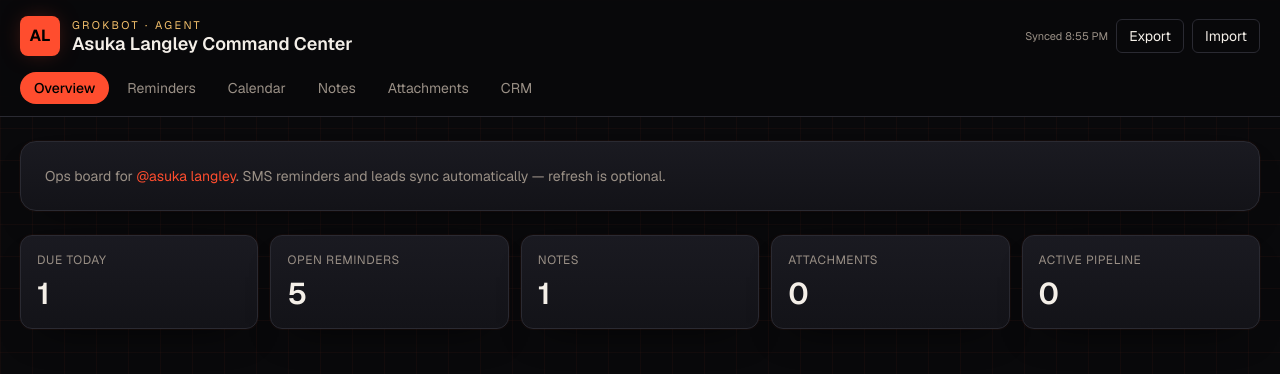
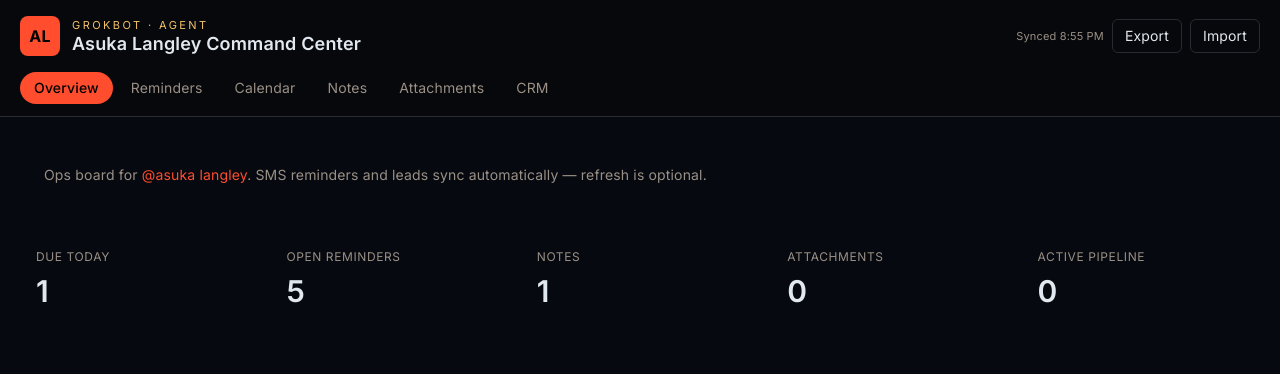
Before and after one commit to xdigitalhorizonx/asuka-dashboard, a Next.js app: page / in a window 1280 px wide. Shown: the top 374 px of the page. Built offline with nearby package versions, Linux system fonts and the light colour scheme.

Commit message:
Restyle Command Center to v2.4.1 design system without changing sync APIs

```diff
--- a/src/app/globals.css
+++ b/src/app/globals.css
@@ -1,44 +1,85 @@
 @import "tailwindcss";
+@import url("https://fonts.googleapis.com/css2?family=DM+Mono:ital,wght@0,400;0,500;1,400&family=Inter:wght@400;500;600;700&display=swap");
 
 :root {
-  --bg: #09090b;
-  --panel: #16161b;
-  --line: #2a2a32;
-  --text: #f4efe8;
-  --muted: #9a9086;
-  --accent: #ff4d2e;
-  --accent-2: #f5c16c;
+  --color-bg: #06090f;
+  --color-surface: #0a0f1a;
+  --color-card: #0d1117;
+  --color-primary: #ff2d55;
+  --color-accent: #00d4ff;
+  --color-green: #10b981;
+  --color-amber: #f59e0b;
+  --color-muted: #64748b;
+  --color-text: #e2e8f0;
+  --color-border: rgba(255, 255, 255, 0.06);
+  --font-mono: "DM Mono", ui-monospace, SFMono-Regular, Menlo, monospace;
+  --font-body: Inter, ui-sans-serif, system-ui, sans-serif;
+  --radius-card: 12px;
+  --radius-btn: 7px;
+  --sidebar-w: 220px;
+  --sidebar-collapsed: 60px;
+  --topbar-h: 56px;
 }
 
 html,
 body {
-  background: #09090b;
-  color: #f4efe8;
+  background: var(--color-bg);
+  color: var(--color-text);
   min-height: 100%;
 }
 
 body {
-  font-family: var(--font-geist-sans), ui-sans-serif, system-ui, sans-serif;
+  font-family: var(--font-geist-sans), var(--font-body);
+  letter-spacing: 0.01em;
 }
 
 * {
   scrollbar-width: thin;
-  scrollbar-color: #2a2a32 transparent;
+  scrollbar-color: #1e293b transparent;
 }
 
-.panel {
-  background: linear-gradient(180deg, #1a1a21 0%, #131318 100%);
-  border: 1px solid #2a2a32;
-  box-shadow: 0 0 0 1px rgba(255, 77, 46, 0.04), 0 18px 40px -24px rgba(0, 0, 0, 0.8);
+.font-mono {
+  font-family: var(--font-geist-mono), var(--font-mono);
 }
 
-.accent-glow {
-  box-shadow: 0 0 24px -8px rgba(255, 77, 46, 0.55);
+.card {
+  background: var(--color-card);
+  border: 1px solid var(--color-border);
+  border-radius: var(--radius-card);
 }
 
-.grid-bg {
-  background-image:
-    linear-gradient(rgba(255, 77, 46, 0.04) 1px, transparent 1px),
-    linear-gradient(90deg, rgba(255, 77, 46, 0.04) 1px, transparent 1px);
-  background-size: 32px 32px;
+.btn {
+  border-radius: var(--radius-btn);
+  border: 1px solid var(--color-border);
+  background: transparent;
+  color: var(--color-text);
+  font-family: var(--font-geist-mono), var(--font-mono);
+  font-size: 12px;
+  letter-spacing: 0.06em;
+  cursor: pointer;
 }
+
+.btn-primary {
+  background: var(--color-primary);
+  border-color: var(--color-primary);
+  color: #fff;
+}
+
+.dot-live {
+  width: 7px;
+  height: 7px;
+  border-radius: 50%;
+  background: var(--color-green);
+  box-shadow: 0 0 8px var(--color-green);
+}
+
+input,
+textarea,
+select {
+  font-family: inherit;
+  color: var(--color-text);
+}
+
+.pri-high { color: var(--color-primary); }
+.pri-medium { color: var(--color-amber); }
+.pri-low { color: var(--color-muted); }
--- a/src/app/layout.tsx
+++ b/src/app/layout.tsx
@@ -1,15 +1,16 @@
 import type { Metadata } from "next";
-import { Geist, Geist_Mono } from "next/font/google";
+import { DM_Mono, Inter } from "next/font/google";
 import "./globals.css";
 
-const geistSans = Geist({
+const inter = Inter({
   variable: "--font-geist-sans",
   subsets: ["latin"],
 });
 
-const geistMono = Geist_Mono({
+const dmMono = DM_Mono({
   variable: "--font-geist-mono",
   subsets: ["latin"],
+  weight: ["400", "500"],
 });
 
 export const metadata: Metadata = {
@@ -22,13 +23,8 @@
   children,
 }: Readonly<{ children: React.ReactNode }>) {
   return (
-    <html
-      lang="en"
-      className={`${geistSans.variable} ${geistMono.variable} h-full dark`}
-    >
-      <body className="min-h-full bg-[#09090b] text-[#f4efe8] antialiased">
-        {children}
-      </body>
+    <html lang="en" className={`${inter.variable} ${dmMono.variable} h-full dark`}>
+      <body className="min-h-full antialiased">{children}</body>
     </html>
   );
 }
```
